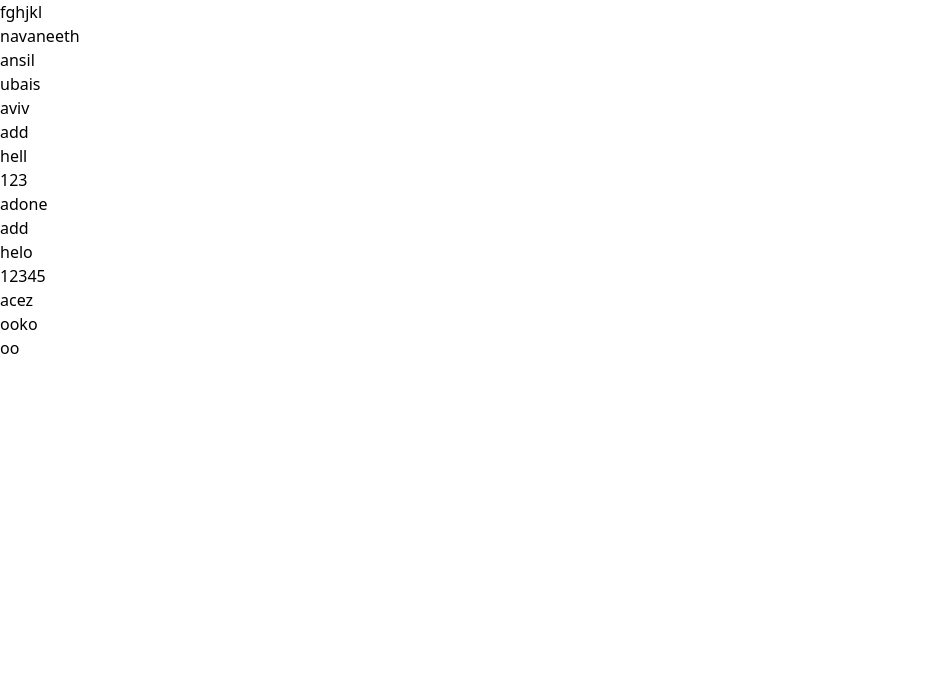
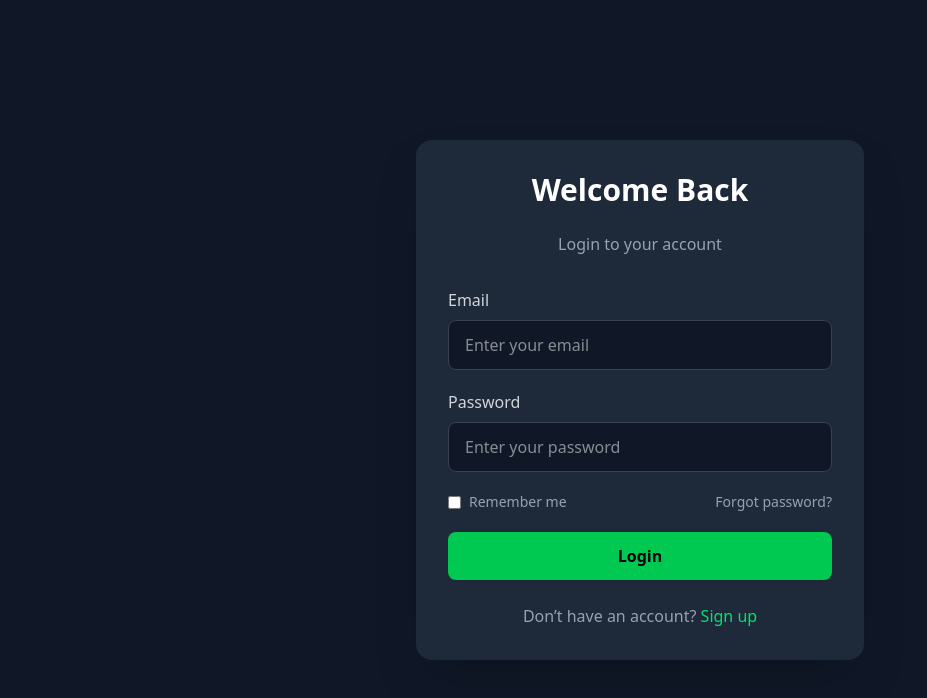
Before and after one commit to Muhammed-ubaiz/New-folder, a React (Vite) app in the folder frond-end/: page / in a window 1280 px wide. Shown: the top 698 px of the page, without its empty margins (0-927 px from the left). Built offline with nearby package versions, Linux system fonts and the light colour scheme.

Commit message:
login page

```diff
--- a/frond-end/src/App.jsx
+++ b/frond-end/src/App.jsx
@@ -2,27 +2,13 @@ import { useState } from 'react'
 import reactLogo from './assets/react.svg'
 import viteLogo from '/vite.svg'
 import './App.css'
+import Login from './pages/login'
 
 function App() {
 
   return (
     <>
-       <h1>fghjkl</h1>
-       <h1>navaneeth</h1>
-       <h1>ansil</h1>
-       <h1>ubais</h1>
-       <h1>aviv</h1>
-       <h1>add</h1>
-       <p>hell</p>
-       <h1>123</h1>
-       <h1>adone</h1>
-        <h1>add</h1>
-        <p>helo</p>
-       <h1>12345</h1>
-       <h1>acez</h1>
-       <h1>ooko</h1>
-       <h1>oo</h1>
-       <h1></h1>
+       <Login/>
 
 
 
--- /dev/null
+++ b/frond-end/src/pages/Login.jsx
@@ -0,0 +1,70 @@
+import React from 'react'
+
+function Login() {
+  return (
+    <div className="min-h-screen flex items-center justify-center bg-gray-900">
+      <div className="bg-gray-800 p-8 rounded-2xl shadow-2xl w-[90%] max-w-md">
+
+        {/* Title */}
+        <h2 className="text-3xl font-bold text-center text-white mb-6">
+          Welcome Back
+        </h2>
+        <p className="text-center text-gray-400 mb-8">
+          Login to your account
+        </p>
+
+        {/* Form */}
+        <form className="space-y-5">
+          {/* Email */}
+          <div>
+            <label className="block text-gray-300 mb-2">Email</label>
+            <input
+              type="email"
+              placeholder="Enter your email"
+              className="w-full px-4 py-3 rounded-lg bg-gray-900 text-white border border-gray-700 focus:outline-none focus:border-green-500"
+            />
+          </div>
+
+          {/* Password */}
+          <div>
+            <label className="block text-gray-300 mb-2">Password</label>
+            <input
+              type="password"
+              placeholder="Enter your password"
+              className="w-full px-4 py-3 rounded-lg bg-gray-900 text-white border border-gray-700 focus:outline-none focus:border-green-500"
+            />
+          </div>
+
+          {/* Remember & Forgot */}
+          <div className="flex items-center justify-between text-sm text-gray-400">
+            <label className="flex items-center gap-2">
+              <input type="checkbox" className="accent-green-500" />
+              Remember me
+            </label>
+            <a href="#" className="hover:text-green-400">
+              Forgot password?
+            </a>
+          </div>
+
+          {/* Button */}
+          <button
+            type="submit"
+            className="w-full py-3 bg-green-500 hover:bg-green-600 text-black font-semibold rounded-lg transition"
+          >
+            Login
+          </button>
+        </form>
+
+        {/* Signup */}
+        <p className="text-center text-gray-400 mt-6">
+          Don’t have an account?{" "}
+          <span className="text-green-400 hover:underline cursor-pointer">
+            Sign up
+          </span>
+        </p>
+      </div>
+    </div>
+  );
+}
+
+export default Login
```
Also changed, not shown: 1 other file (tests, documents, lock files or other folders).
